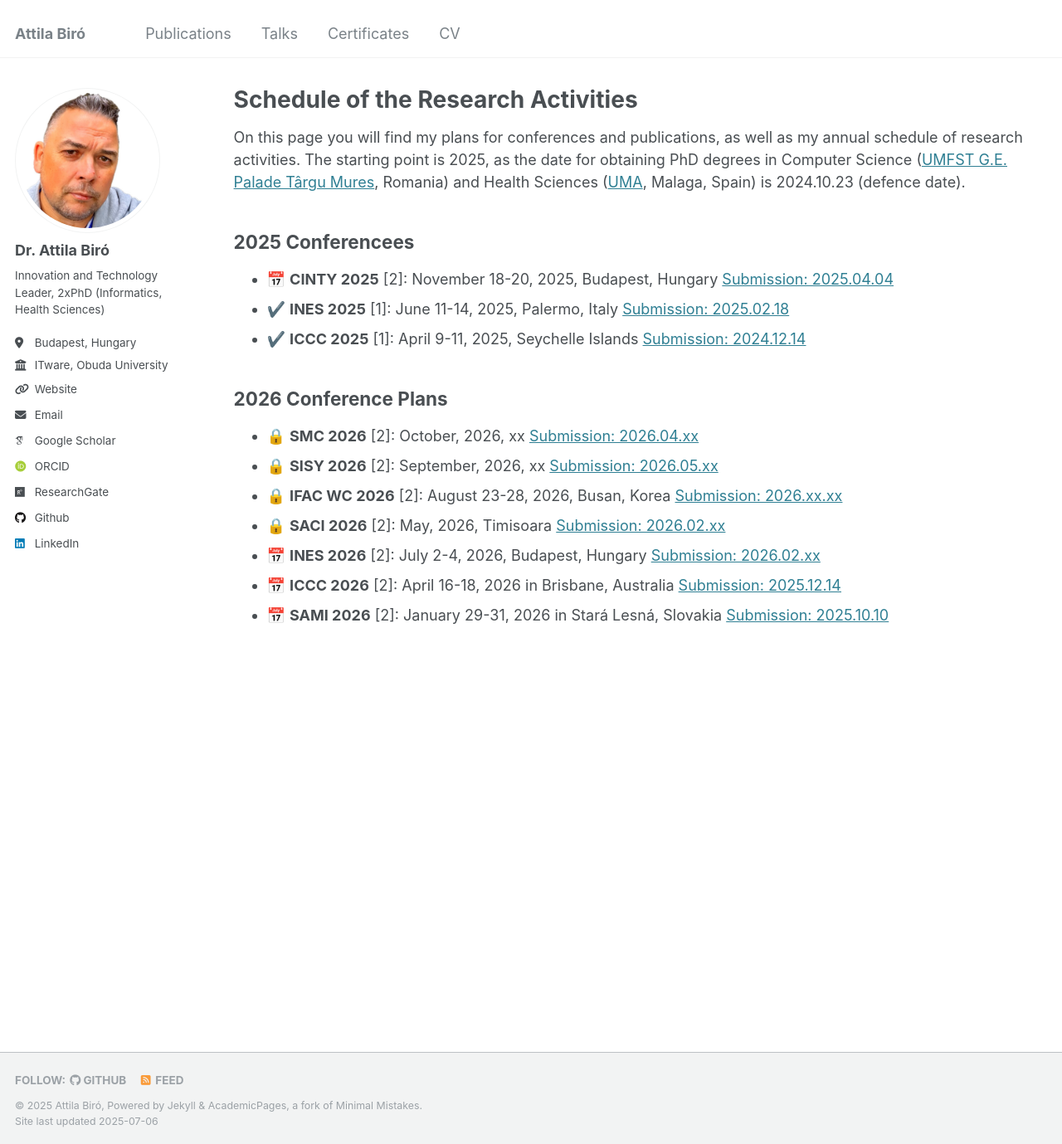
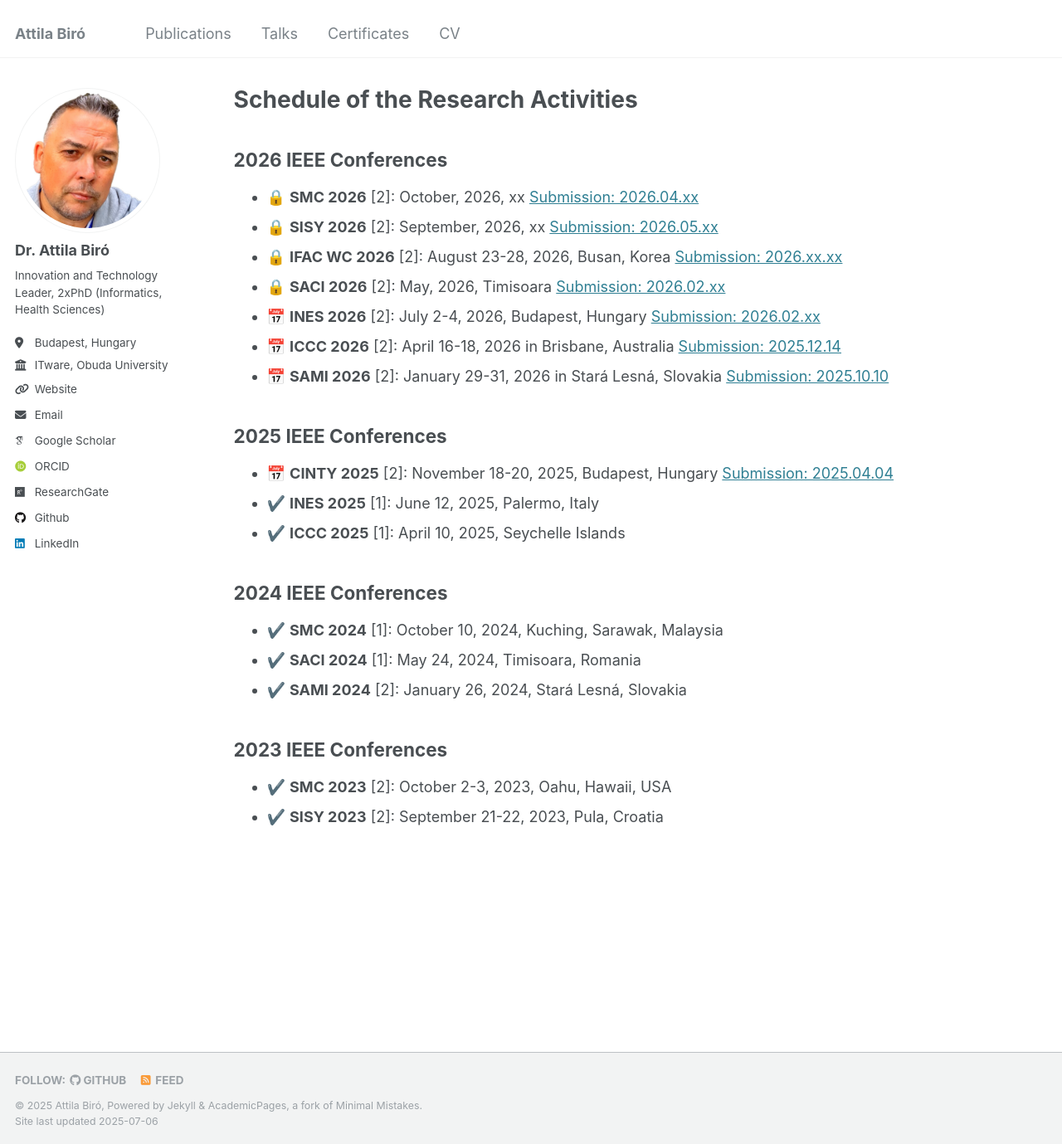
Before and after one commit to biroka/biroka.github.io, a Jekyll site: the page built from _pages/schedule.md, in a window 1280 px wide and 1379 px high. Shown: the whole window at 83% size. Built offline with Jekyll 4.4.1, drawn with Linux system fonts in a browser that asks for light colours; emoji names are drawn with the system emoji font; some web fonts are replaced.

Commit message:
Update schedule.md

```diff
--- a/_pages/schedule.md
+++ b/_pages/schedule.md
@@ -4,15 +4,8 @@ title: "Schedule of the Research Activities"
 permalink: /schedule/
 author_profile: true
 ---
-On this page you will find my plans for conferences and publications, as well as my annual schedule of research activities.
-The starting point is 2025, as the date for obtaining PhD degrees in Computer Science ([UMFST G.E. Palade Târgu Mures](https://umfst.ro), Romania) and Health Sciences ([UMA](https://www.uma.es), Malaga, Spain) is 2024.10.23 (defence date).
 
-## 2025 Conferencees
-  * :date: **CINTY 2025** [2]: November 18-20, 2025, Budapest, Hungary [Submission: 2025.04.04](https://conf.uni-obuda.hu/cinti2025)
-  * :heavy_check_mark: **INES 2025** [1]: June 11-14, 2025, Palermo, Italy [Submission: 2025.02.18](http://www.ines-conf.org/ines-conf/2025index.html)
-  * :heavy_check_mark: **ICCC 2025** [1]: April 9-11, 2025, Seychelle Islands [Submission: 2024.12.14](https://conf.uni-obuda.hu/iccc2025/)
-
-## 2026 Conference Plans
+## 2026 IEEE Conferences
   * :lock:  **SMC 2026** [2]: October, 2026, xx [Submission: 2026.04.xx](https://www.ieeesmc2026.org/)
   * :lock:  **SISY 2026** [2]: September, 2026, xx [Submission: 2026.05.xx](https://conf.uni-obuda.hu/sisy2026/)
   * :lock:  **IFAC WC 2026** [2]: August 23-28, 2026, Busan, Korea [Submission: 2026.xx.xx](https://www.ifac-control.org/conferences/ifac-world-congress-23rd-wc-2026tm)
@@ -20,3 +13,17 @@ The starting point is 2025, as the date for obtaining PhD degrees in Computer Sc
   * :date:  **INES 2026** [2]: July 2-4, 2026, Budapest, Hungary [Submission: 2026.02.xx](http://www.ines-conf.org/ines-conf/2026index.html)
   * :date:  **ICCC 2026** [2]: April 16-18, 2026 in Brisbane, Australia [Submission: 2025.12.14](https://conf.uni-obuda.hu/iccc2026)
   * :date:  **SAMI 2026** [2]: January 29-31, 2026 in Stará Lesná, Slovakia [Submission: 2025.10.10](https://conf.uni-obuda.hu/sami2026)
+
+## 2025 IEEE Conferences
+  * :date: **CINTY 2025** [2]: November 18-20, 2025, Budapest, Hungary [Submission: 2025.04.04](https://conf.uni-obuda.hu/cinti2025)
+  * :heavy_check_mark: **INES 2025** [1]: June 12, 2025, Palermo, Italy
+  * :heavy_check_mark: **ICCC 2025** [1]: April 10, 2025, Seychelle Islands
+
+## 2024 IEEE Conferences
+  * :heavy_check_mark: **SMC 2024** [1]: October 10, 2024, Kuching, Sarawak, Malaysia
+  * :heavy_check_mark: **SACI 2024** [1]: May 24, 2024, Timisoara, Romania
+  * :heavy_check_mark: **SAMI 2024** [2]: January 26, 2024, Stará Lesná, Slovakia
+
+## 2023 IEEE Conferences
+  * :heavy_check_mark: **SMC 2023** [2]: October 2-3, 2023, Oahu, Hawaii, USA
+  * :heavy_check_mark: **SISY 2023** [2]: September 21-22, 2023, Pula, Croatia
```
